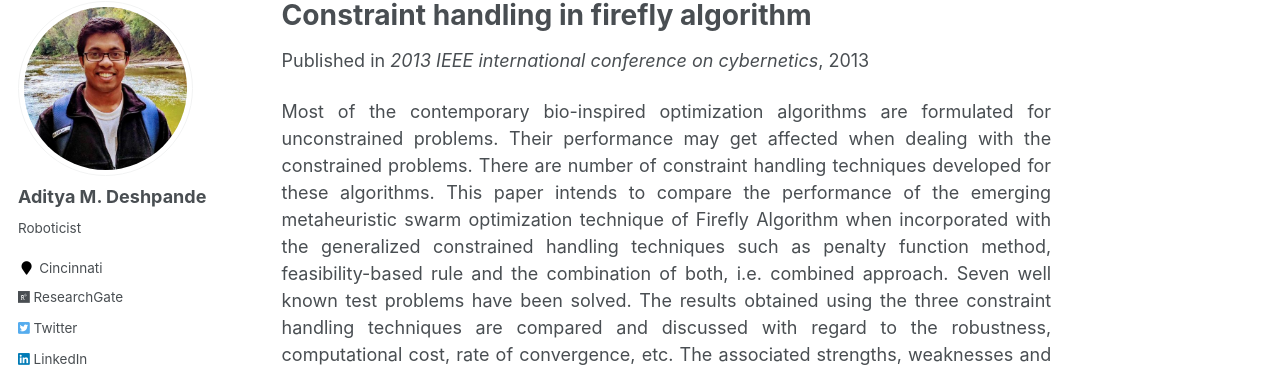
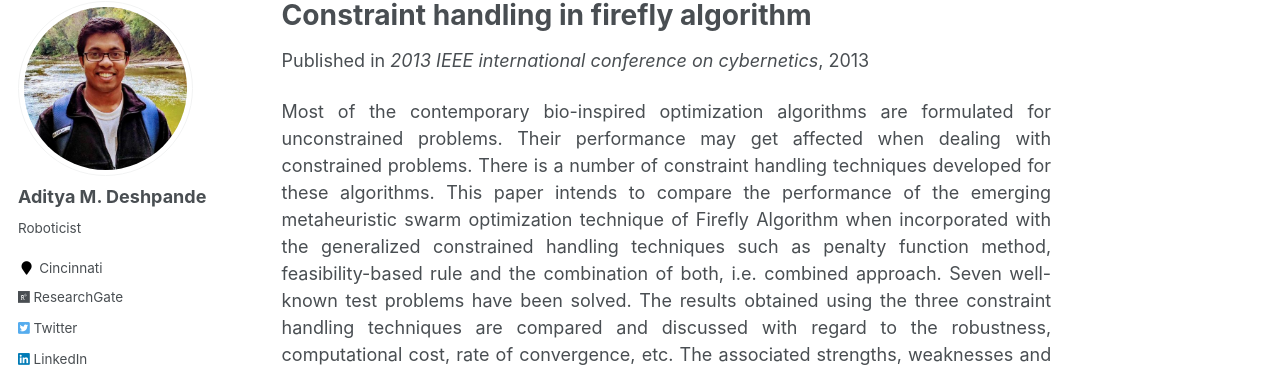
Before and after one commit to adipandas/adipandas.github.io, a Jekyll site: the page built from _publications/2013-06-13-firefly.md, in a window 1280 px wide and 1319 px high. Shown: the part 117-489 px from the top of the window. Built offline with Jekyll 4.4.1, drawn with Linux system fonts in a browser that asks for light colours; some web fonts are replaced; comment, search, counter and statistics services are not loaded; some of the changed text lies outside the part shown.

Commit message:
Update 2013-06-13-firefly.md

```diff
--- a/_publications/2013-06-13-firefly.md
+++ b/_publications/2013-06-13-firefly.md
@@ -7,7 +7,7 @@ venue: '2013 IEEE international conference on cybernetics'
 ---
 
 
-Most of the contemporary bio-inspired optimization algorithms are formulated for unconstrained problems. Their performance may get affected when dealing with the constrained problems. There are number of constraint handling techniques developed for these algorithms. This paper intends to compare the performance of the emerging metaheuristic swarm optimization technique of Firefly Algorithm when incorporated with the generalized constrained handling techniques such as penalty function method, feasibility-based rule and the combination of both, i.e. combined approach. Seven well known test problems have been solved. The results obtained using the three constraint handling techniques are compared and discussed with regard to the robustness, computational cost, rate of convergence, etc. The associated strengths, weaknesses and future research directions are also discussed.
+Most of the contemporary bio-inspired optimization algorithms are formulated for unconstrained problems. Their performance may get affected when dealing with constrained problems. There is a number of constraint handling techniques developed for these algorithms. This paper intends to compare the performance of the emerging metaheuristic swarm optimization technique of Firefly Algorithm when incorporated with the generalized constrained handling techniques such as penalty function method, feasibility-based rule and the combination of both, i.e. combined approach. Seven well-known test problems have been solved. The results obtained using the three constraint handling techniques are compared and discussed with regard to the robustness, computational cost, rate of convergence, etc. The associated strengths, weaknesses and future research directions are also discussed.
 
 * [Link to the paper](https://ieeexplore.ieee.org/document/6617447)
 * [Link to the paper (PDF)](https://www.researchgate.net/profile/Anand_Kulkarni4/publication/261332327_Constraint_handling_in_Firefly_Algorithm/links/57fea67108ae56fae5f24064/Constraint-handling-in-Firefly-Algorithm.pdf)
```
